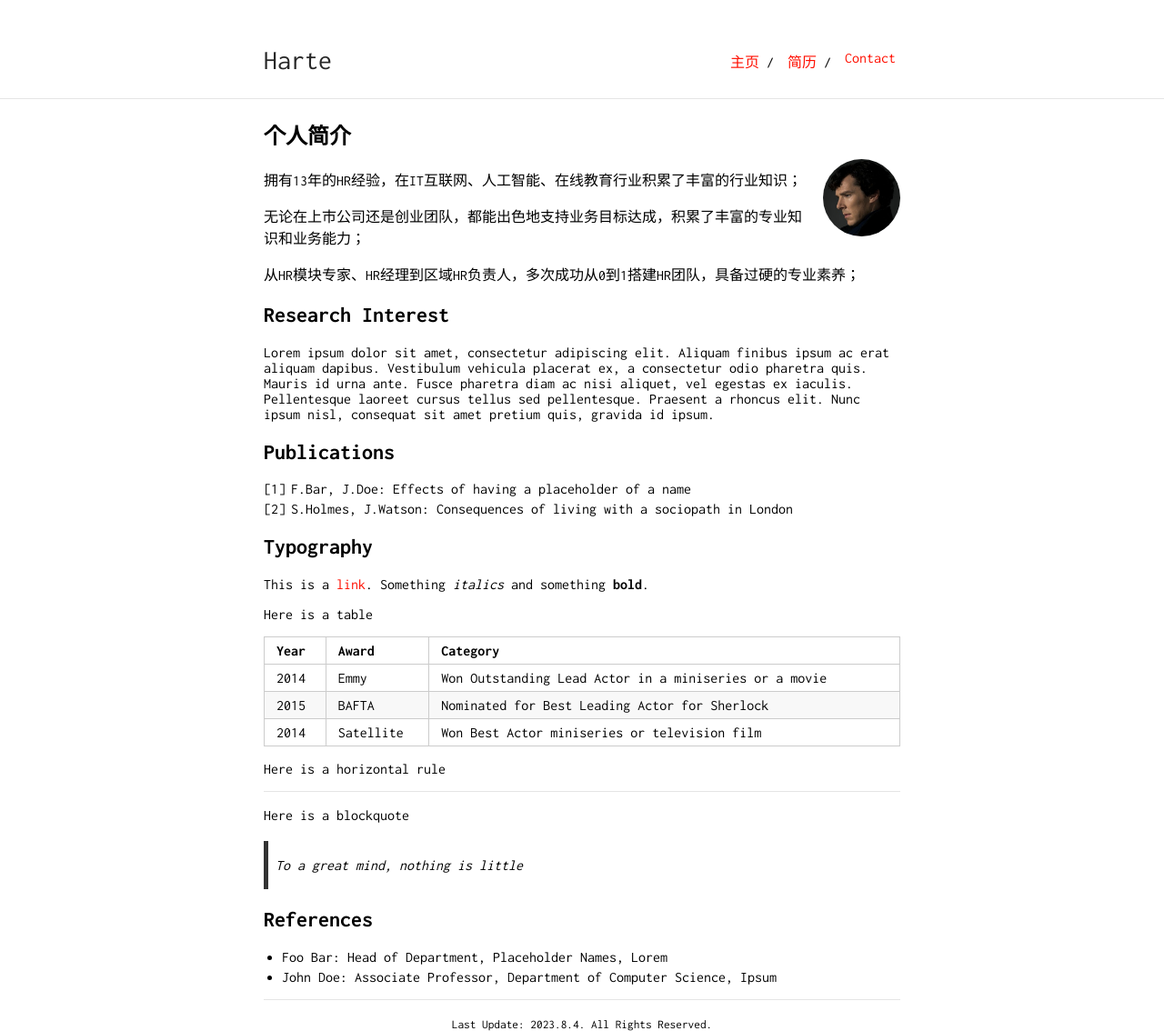
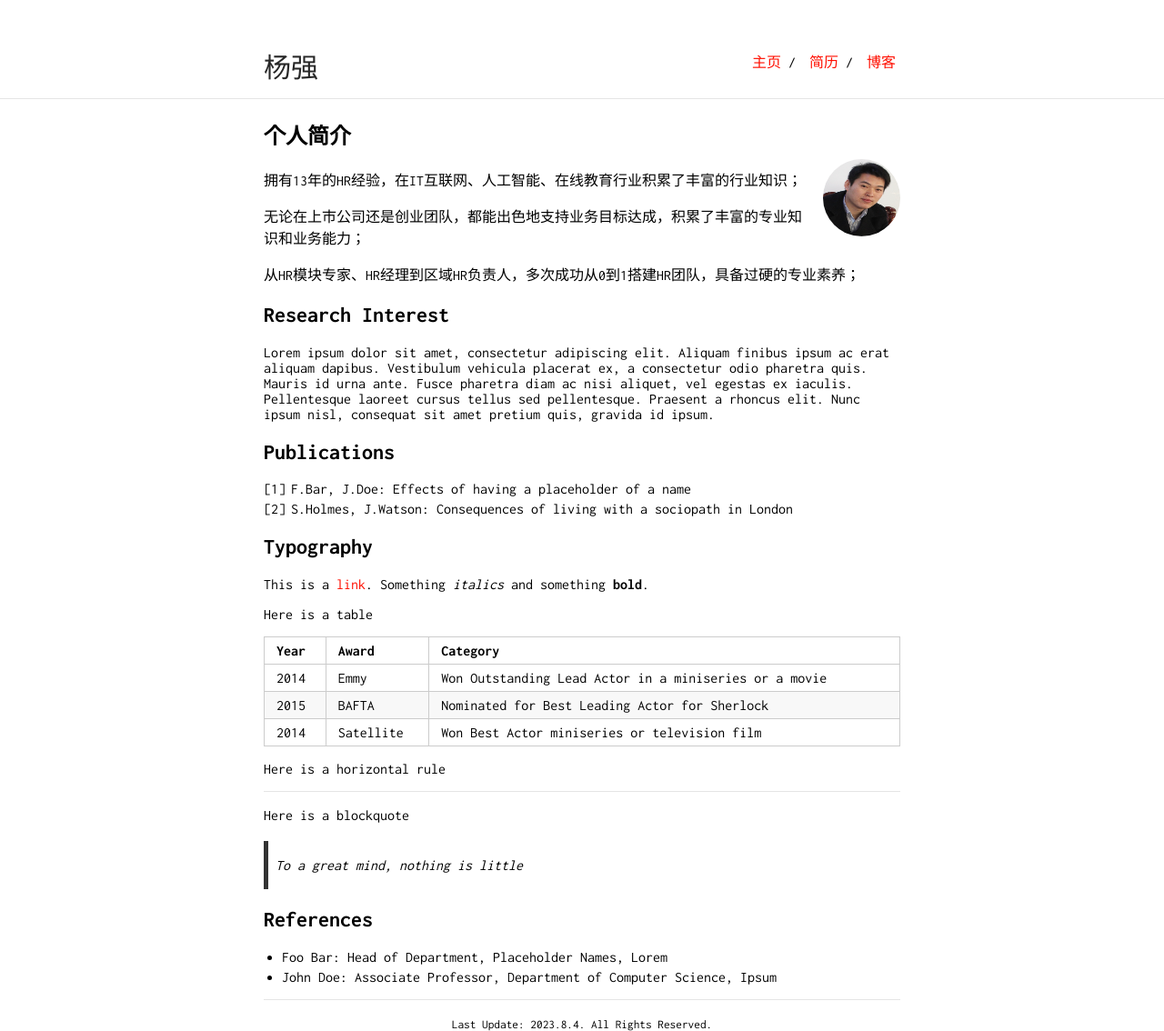
Before and after one commit to Harteyang/index, a Jekyll site: the page built from index.md, in a window 1280 px wide. Shown: the whole page at 91% size. Built offline with Jekyll 4.4.1, drawn with Linux system fonts in a browser that asks for light colours; our own code applies the rules of GitHub Pages for plain Markdown files.

Commit message:
更新链接、标题和头像

```diff
--- a/_config.yml
+++ b/_config.yml
@@ -1,6 +1,6 @@
-title: Harte
+title: 杨强
 url: ""
-baseurl: "/blog"
+baseurl: "/index"
 
 markdown: kramdown
 #ins_logo: "./bits-logo.png"
@@ -17,8 +17,8 @@ sass:
 
 nav:
  - name: "主页"
-   link: "/blog/"
+   link: "/index/"
  - name: "简历"
    link: "resume.pdf"
- - name: "Contact"
-   link: "contact"
+ - name: "博客"
+   link: "blog"
--- a/index.md
+++ b/index.md
@@ -4,7 +4,7 @@ layout: default
 
 ## 个人简介
 
-<img class="profile-picture" src="sherlock.jpg">
+<img class="profile-picture" src="sherlock.jpeg">
 
 拥有13年的HR经验，在IT互联网、人工智能、在线教育行业积累了丰富的行业知识；
 
```
Also changed, not shown: sherlock.jpeg (added), sherlock.jpg (deleted).
